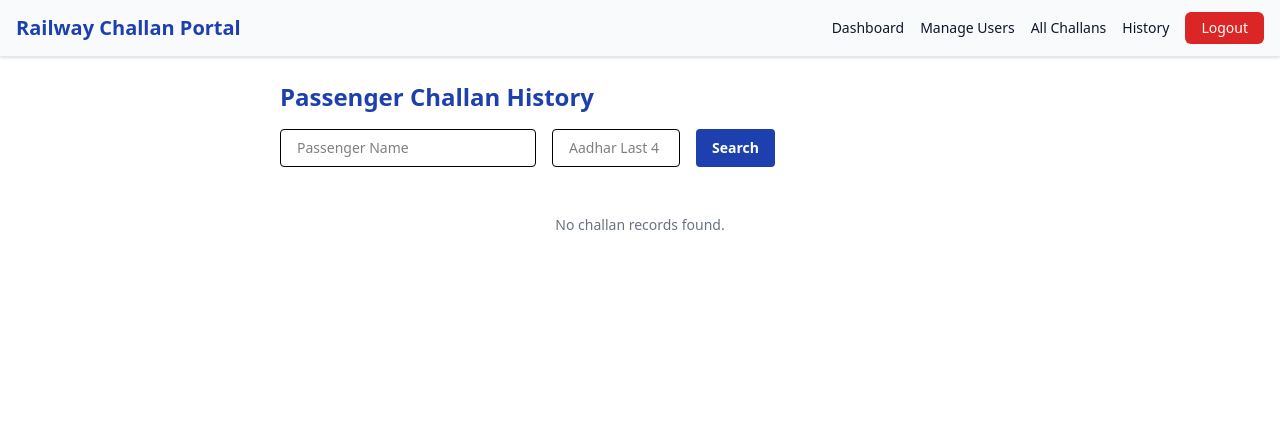
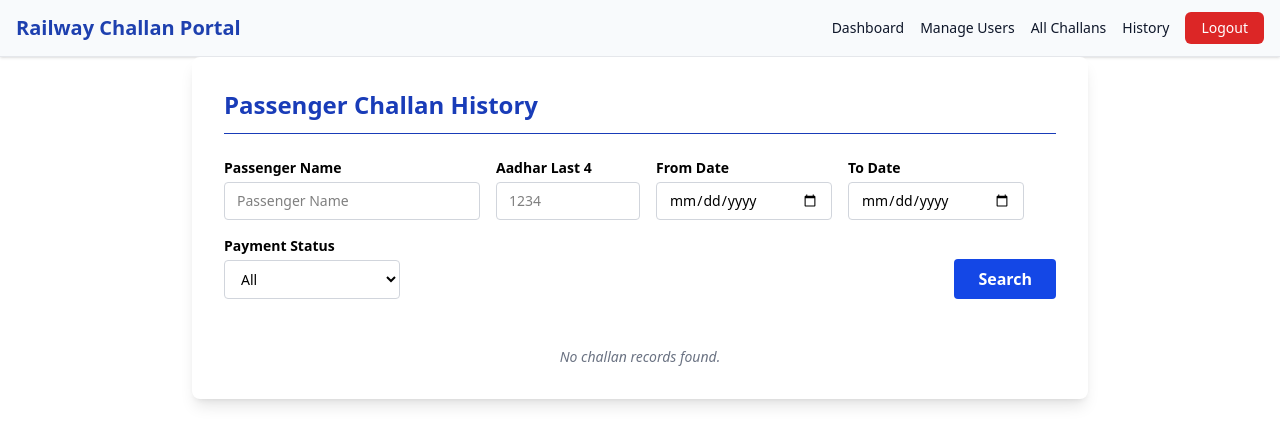
Before and after one commit to ayushhh101/railway-challan-app, a React (Vite) app in the folder railway-challan-frontend/: page /passenger-history in a window 1280 px wide. Shown: the top 444 px of the page. Built offline with nearby package versions, Linux system fonts and the light colour scheme; sample sign-in values are in the browser's storage.

Commit message:
passenger history upgrade

```diff
--- a/railway-challan-frontend/src/pages/PassengerHistoryPage.jsx
+++ b/railway-challan-frontend/src/pages/PassengerHistoryPage.jsx
@@ -10,15 +10,19 @@ export default function PassengerHistoryPage() {
   const [query, setQuery] = useState({
     name: params.get("name") || "",
     aadhar: params.get("aadharLast4") || "",
+    dateFrom: "",
+    dateTo: "",
+    paymentStatus: "",
   });
+
+  const [passengerStats, setPassengerStats] = useState(null);
   const [results, setResults] = useState([]);
   const [loading, setLoading] = useState(false);
 
-  // For pagination and viewType reuse
   const [selectedChallans, setSelectedChallans] = useState([]);
+
   const [currentPage, setCurrentPage] = useState(1);
   const itemsPerPage = 6;
-
   const paginatedChallans = results.slice(
     (currentPage - 1) * itemsPerPage,
     currentPage * itemsPerPage
@@ -31,94 +35,201 @@ export default function PassengerHistoryPage() {
     );
   };
   const toggleSelectAll = () => {
-    const allSelected = results.every((challan) => selectedChallans.includes(challan._id));
+    const allSelected = results.every((challan) =>
+      selectedChallans.includes(challan._id)
+    );
     setSelectedChallans(allSelected ? [] : results.map((c) => c._id));
   };
 
-  // Download PDF logic (reuse your admin one)
   const handleAdminDownload = async (challanId) => {
     try {
-      const token = localStorage.getItem('token');
-      const response = await fetch(`${import.meta.env.VITE_API_URL}/api/pdf/challan/${challanId}/pdf`, {
-        method: 'GET',
+      const token = localStorage.getItem("token");
+      const response = await fetch(
+        `${import.meta.env.VITE_API_URL}/api/pdf/challan/${challanId}/pdf`,
+        {
+          method: "GET",
           headers: {
             Authorization: `Bearer ${token}`,
           },
-      });
+        }
+      );
 
       if (!response.ok) {
-        throw new Error('Failed to fetch PDF');
+        throw new Error("Failed to fetch PDF");
       }
 
       const blob = await response.blob();
       const url = window.URL.createObjectURL(blob);
-      const link = document.createElement('a');
+      const link = document.createElement("a");
       link.href = url;
       link.download = `challan-${challanId}.pdf`;
       link.click();
       window.URL.revokeObjectURL(url);
     } catch (err) {
-      console.error('Admin Download error:', err);
-      alert('Download failed');
+      console.error("Admin Download error:", err);
+      alert("Download failed");
     }
   };
 
   const handleSearch = async (e) => {
-    e.preventDefault();
+    if (e?.preventDefault) e.preventDefault();
     setLoading(true);
+
     try {
       let searchParams = [];
-      if (query.name.trim()) searchParams.push(`name=${encodeURIComponent(query.name.trim())}`);
-      if (query.aadhar.trim()) searchParams.push(`aadharLast4=${encodeURIComponent(query.aadhar.trim())}`);
-      const res = await axios.get(
-        `${import.meta.env.VITE_API_URL}/api/challan/passenger-history?${searchParams.join("&")}`,
-        {
+      if (query.name.trim())
+        searchParams.push(`name=${encodeURIComponent(query.name.trim())}`);
+      if (query.aadhar.trim())
+        searchParams.push(`aadharLast4=${encodeURIComponent(query.aadhar.trim())}`);
+      if (query.dateFrom) searchParams.push(`dateFrom=${query.dateFrom}`);
+      if (query.dateTo) searchParams.push(`dateTo=${query.dateTo}`);
+      if (query.paymentStatus) searchParams.push(`paymentStatus=${query.paymentStatus}`);
+
+      const url = `${import.meta.env.VITE_API_URL}/api/challan/passenger-history?${searchParams.join(
+        "&"
+      )}`;
+
+      const res = await axios.get(url, {
         headers: { Authorization: `Bearer ${localStorage.getItem("token")}` },
-        }
-      );
-      setResults(res.data || []);
+      });
+
+      setResults(res.data.challans || []);
+      setPassengerStats(res.data.stats || null);
       setCurrentPage(1);
-    } catch {
+      setSelectedChallans([]);
+    } catch (error) {
       setResults([]);
+      setPassengerStats(null);
+      console.error("Search failed:", error);
     } finally {
       setLoading(false);
     }
   };
 
-  // Auto-search on mount if pre-filled query
   useEffect(() => {
     if (query.name || query.aadhar) {
       handleSearch({ preventDefault: () => {} });
     }
-    // eslint-disable-next-line
   }, []);
 
+  useEffect(() => {
+    if (currentPage > totalPages) {
+      setCurrentPage(1);
+    }
+  }, [results, currentPage, totalPages]);
+
   return (
-    <div className="max-w-3xl mx-auto p-6">
-      <h2 className="text-2xl font-bold mb-4 text-[#1E40AF]">Passenger Challan History</h2>
-      <form onSubmit={handleSearch} className="flex gap-4 mb-6 flex-wrap">
+    <div className="max-w-4xl mx-auto p-8 bg-white rounded-lg shadow-lg">
+      <h2 className="text-2xl font-bold mb-6 text-blue-800 border-b pb-3">
+        Passenger Challan History
+      </h2>
+
+      <form onSubmit={handleSearch} className="flex flex-wrap gap-4 mb-8 items-end">
+        <div className="flex flex-col">
+          <label className="text-sm font-semibold mb-1" htmlFor="name">
+            Passenger Name
+          </label>
           <input
+            id="name"
             type="text"
             placeholder="Passenger Name"
-          className="border px-4 py-2 rounded text-sm w-64"
+            className="border border-gray-300 rounded px-3 py-2 text-sm w-64 focus:outline-none focus:ring-2 focus:ring-blue-500"
             value={query.name}
             onChange={(e) => setQuery((q) => ({ ...q, name: e.target.value }))}
           />
+        </div>
+
+        <div className="flex flex-col">
+          <label className="text-sm font-semibold mb-1" htmlFor="aadhar">
+            Aadhar Last 4
+          </label>
           <input
+            id="aadhar"
             type="text"
-          placeholder="Aadhar Last 4"
-          className="border px-4 py-2 rounded text-sm w-32"
             maxLength={4}
+            placeholder="1234"
+            className="border border-gray-300 rounded px-3 py-2 text-sm w-36 focus:outline-none focus:ring-2 focus:ring-blue-500"
             value={query.aadhar}
-          onChange={(e) => setQuery((q) => ({ ...q, aadhar: e.target.value.replace(/\D/, "") }))}
+            onChange={(e) =>
+              setQuery((q) => ({ ...q, aadhar: e.target.value.replace(/\D/, "") }))
+            }
           />
+        </div>
+
+        <div className="flex flex-col">
+          <label className="text-sm font-semibold mb-1" htmlFor="dateFrom">
+            From Date
+          </label>
+          <input
+            id="dateFrom"
+            type="date"
+            className="border border-gray-300 rounded px-3 py-2 text-sm w-44 focus:outline-none focus:ring-2 focus:ring-blue-500"
+            value={query.dateFrom}
+            onChange={(e) => setQuery((q) => ({ ...q, dateFrom: e.target.value }))}
+            max={query.dateTo || undefined}
+          />
+        </div>
+
+        <div className="flex flex-col">
+          <label className="text-sm font-semibold mb-1" htmlFor="dateTo">
+            To Date
+          </label>
+          <input
+            id="dateTo"
+            type="date"
+            className="border border-gray-300 rounded px-3 py-2 text-sm w-44 focus:outline-none focus:ring-2 focus:ring-blue-500"
+            value={query.dateTo}
+            onChange={(e) => setQuery((q) => ({ ...q, dateTo: e.target.value }))}
+            min={query.dateFrom || undefined}
+          />
+        </div>
+
+        <div className="flex flex-col">
+          <label className="text-sm font-semibold mb-1" htmlFor="paymentStatus">
+            Payment Status
+          </label>
+          <select
+            id="paymentStatus"
+            className="border border-gray-300 rounded px-3 py-2 text-sm w-44 focus:outline-none focus:ring-2 focus:ring-blue-500"
+            value={query.paymentStatus}
+            onChange={(e) => setQuery((q) => ({ ...q, paymentStatus: e.target.value }))}
+          >
+            <option value="">All</option>
+            <option value="paid">Paid</option>
+            <option value="unpaid">Unpaid</option>
+          </select>
+        </div>
+
         <button
-          className="bg-[#1E40AF] hover:bg-blue-900 text-white rounded px-4 py-2 font-semibold text-sm"
+          type="submit"
           disabled={loading}
+          className="bg-blue-700 hover:bg-blue-800 disabled:bg-blue-400 disabled:cursor-not-allowed text-white font-semibold rounded px-6 py-2 ml-auto transition"
         >
           {loading ? "Searching..." : "Search"}
         </button>
       </form>
+
+      {passengerStats && (
+        <div className="grid grid-cols-4 gap-6 mb-8">
+          <div className="p-4 bg-blue-100 rounded shadow text-center">
+            <p className="text-xl font-semibold text-blue-700">{passengerStats.totalChallans}</p>
+            <p className="text-gray-700 text-sm mt-1">Total Challans</p>
+          </div>
+          <div className="p-4 bg-green-100 rounded shadow text-center">
+            <p className="text-xl font-semibold text-green-700">{passengerStats.paidCount}</p>
+            <p className="text-gray-700 text-sm mt-1">Paid</p>
+          </div>
+          <div className="p-4 bg-red-100 rounded shadow text-center">
+            <p className="text-xl font-semibold text-red-700">{passengerStats.unpaidCount}</p>
+            <p className="text-gray-700 text-sm mt-1">Unpaid</p>
+          </div>
+          <div className="p-4 bg-yellow-100 rounded shadow text-center">
+            <p className="text-xl font-semibold text-yellow-700">₹{passengerStats.totalFine.toLocaleString()}</p>
+            <p className="text-gray-700 text-sm mt-1">Total Fine Amount</p>
+          </div>
+        </div>
+      )}
+
       {results.length > 0 ? (
         <ChallanList
           filteredChallans={results}
@@ -133,7 +244,11 @@ export default function PassengerHistoryPage() {
           setCurrentPage={setCurrentPage}
         />
       ) : (
-        !loading && <div className="text-gray-500 text-center text-sm mt-12">No challan records found.</div>
+        !loading && (
+          <div className="text-center text-gray-500 text-sm mt-12 italic">
+            No challan records found.
+          </div>
+        )
       )}
     </div>
   );
--- a/railway-challan-frontend/src/pages/ViewChallansPage.jsx
+++ b/railway-challan-frontend/src/pages/ViewChallansPage.jsx
@@ -16,8 +16,27 @@ const ViewChallansPage = () => {
   const [nameQuery, setNameQuery] = useState('');
   const [aadharQuery, setAadharQuery] = useState('');
 
+  const [currentPage, setCurrentPage] = useState(1);
+  const itemsPerPage = 10;
+
+  const indexOfLastItem = currentPage * itemsPerPage;
+  const indexOfFirstItem = indexOfLastItem - itemsPerPage;
+
+  // const paginatedChallans = challans.slice(indexOfFirstItem, indexOfLastItem);
+  const totalPages = Math.ceil(challans.length / itemsPerPage);
+  const [sortOrder, setSortOrder] = useState('desc');
+
+  const sortedChallans = [...challans].sort((a, b) => {
+    const dateA = new Date(a.issuedAt);
+    const dateB = new Date(b.issuedAt);
+    return sortOrder === 'asc' ? dateA - dateB : dateB - dateA;
+  });
+
+  const paginatedChallans = sortedChallans.slice(indexOfFirstItem, indexOfLastItem);
+
+
   useEffect(() => {
-    if(searchMode) return ;
+    if (searchMode) return;
     const fetchChallans = async () => {
       try {
         const res = await axios.get(
@@ -62,6 +81,7 @@ const ViewChallansPage = () => {
         { headers: { Authorization: `Bearer ${token}` } }
       );
       setChallans(res.data.challans || []);
+      setCurrentPage(1);
       setError(null);
 
     } catch (err) {
@@ -72,7 +92,7 @@ const ViewChallansPage = () => {
     }
   };
 
-  const resetSearch = async() => {
+  const resetSearch = async () => {
     setNameQuery('');
     setAadharQuery('');
     setSearchMode(false);
@@ -137,7 +157,7 @@ const ViewChallansPage = () => {
         />
         <button
           type="submit"
-          className="bg-[#1E40AF] text-base text-white px-3 py-2 sm:px-4 sm:py-2 rounded-md hover:bg-blue-900 transition"
+          className="bg-[#1E40AF] text-sm text-white px-2 py-1 sm:px-4 sm:py-2 rounded-md hover:bg-blue-900 transition"
         >
           Search History
         </button>
@@ -150,6 +170,21 @@ const ViewChallansPage = () => {
             Clear Search
           </button>
         )}
+
+        <div className=" flex justify-center gap-4">
+          <label className="flex items-center gap-2 text-sm font-normal text-[#1E40AF]">
+            Sort by date:
+            <select
+              value={sortOrder}
+              onChange={e => setSortOrder(e.target.value)}
+              className="border rounded p-0.5 sm:p-2 text-sm"
+            >
+              <option value="desc">Newest First</option>
+              <option value="asc">Oldest First</option>
+            </select>
+          </label>
+        </div>
+
       </form>
 
       <h2 className="text-md font-semibold text-[#1E40AF] mb-2 text-left">Recent Issued Challans</h2>
@@ -162,11 +197,33 @@ const ViewChallansPage = () => {
         <p className="text-center text-slate-500 text-md">No challans found.</p>
       ) : (
         <div className="grid grid-cols-1 md:grid-cols-2 gap-5 mt-4">
-          {challans.map((challan) => (
+          {paginatedChallans.map((challan) => (
             <ChallanCard key={challan._id} challan={challan} />
           ))}
         </div>
       )}
+      {totalPages > 1 && (
+        <div className="flex justify-center items-center gap-4 mt-6 select-none">
+          <button
+            onClick={() => setCurrentPage(prev => Math.max(prev - 1, 1))}
+            disabled={currentPage === 1}
+            className={`px-4 py-2 rounded-md border border-gray-300 text-gray-700 hover:bg-gray-100 disabled:opacity-50 disabled:cursor-not-allowed`}
+          >
+            Previous
+          </button>
+          <span className="text-sm font-medium text-gray-700">
+            Page {currentPage} of {totalPages}
+          </span>
+          <button
+            onClick={() => setCurrentPage(prev => Math.min(prev + 1, totalPages))}
+            disabled={currentPage === totalPages}
+            className={`px-4 py-2 rounded-md border border-gray-300 text-gray-700 hover:bg-gray-100 disabled:opacity-50 disabled:cursor-not-allowed`}
+          >
+            Next
+          </button>
+        </div>
+      )}
+
     </div>
   );
 };
```
Also changed, not shown: railway-challan-frontend/src/pages/Navbar.jsx (line endings or trailing spaces), 1 other file (tests, documents, lock files or other folders). Lines whose indentation alone changed are shown as unchanged.
